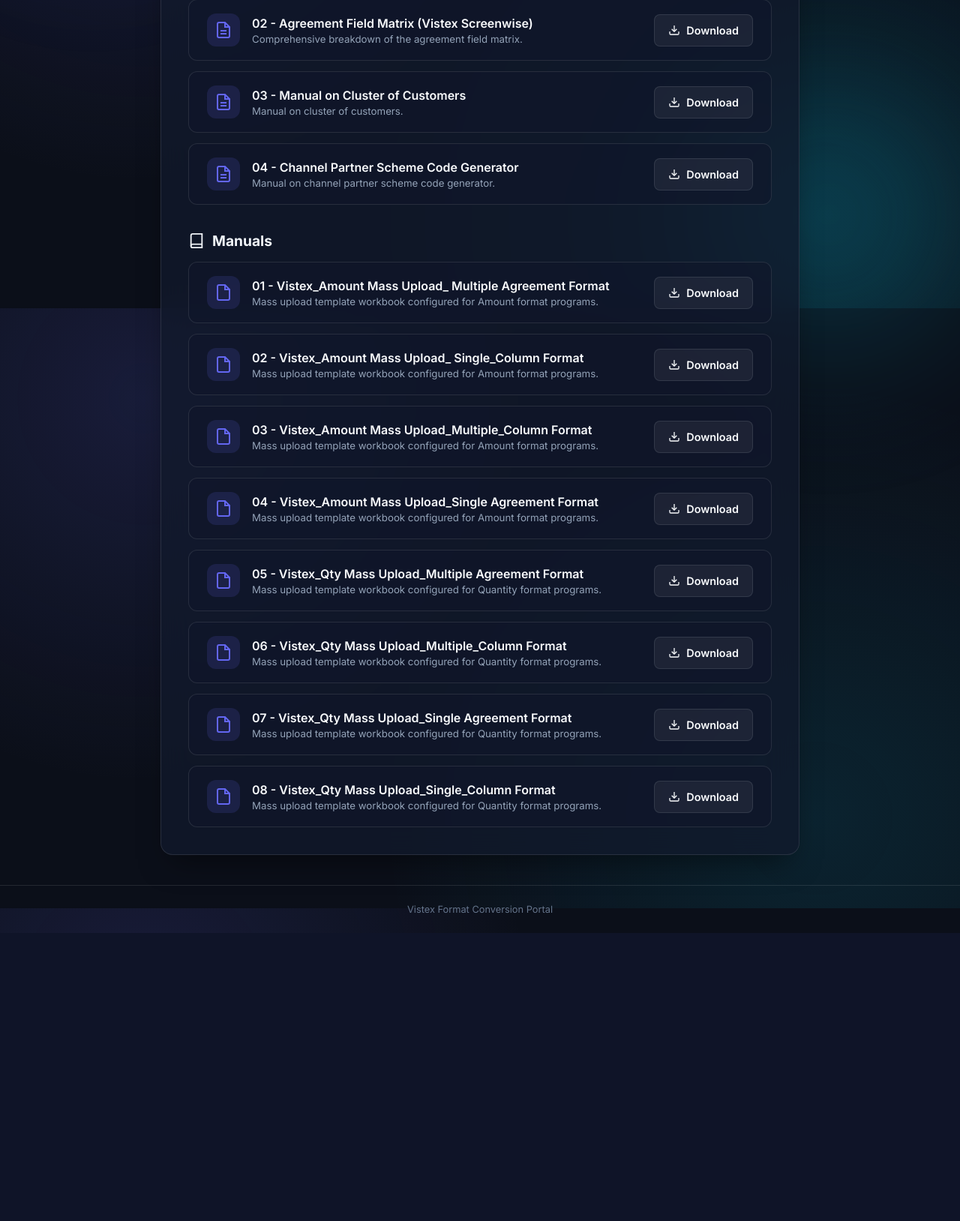
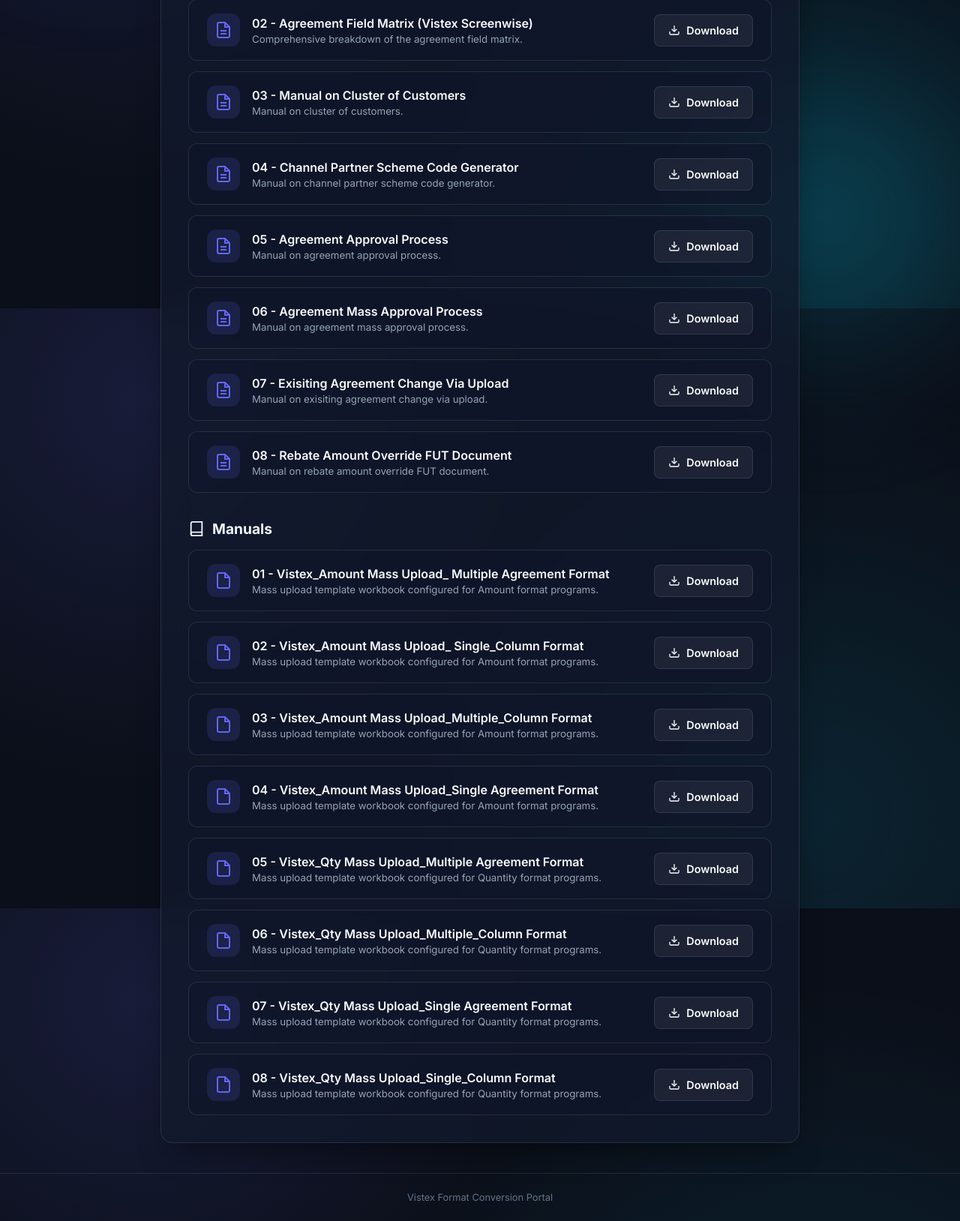
Before and after one commit to UrveshVernekar/vistex-conversion-app, a FastAPI app: template templates/manuals.html in a window 1280 px wide. Shown: the part 389-2017 px from the top of the page at 75% size. Before the commit the page ends 1633 px from the top, so only its background shows below. Run offline with FastAPI, Linux system fonts and the light colour scheme; the template is opened without the code that fills it, so the values that code supplies are empty.

Commit message:
Add Help files

```diff
--- a/templates/manuals.html
+++ b/templates/manuals.html
@@ -167,6 +167,109 @@
               </div>
             </div>
             <a href="/api/manuals/download/04 - Channel Partner Scheme Code Generator.xlsx" class="btn-file-download"
+              download>
+              <svg width="16" height="16" viewBox="0 0 24 24" fill="none" stroke="currentColor" stroke-width="2">
+                <path d="M21 15v4a2 2 0 0 1-2 2H5a2 2 0 0 1-2-2v-4"></path>
+                <polyline points="7 10 12 15 17 10"></polyline>
+                <line x1="12" y1="15" x2="12" y2="3"></line>
+              </svg>
+              <span>Download</span>
+            </a>
+          </div>
+
+          <div class="manual-item-card">
+            <div class="manual-item-info">
+              <div class="manual-icon">
+                <svg width="24" height="24" viewBox="0 0 24 24" fill="none" stroke="currentColor" stroke-width="2">
+                  <path d="M14 2H6a2 2 0 0 0-2 2v16a2 2 0 0 0 2 2h12a2 2 0 0 0 2-2V8z"></path>
+                  <polyline points="14 2 14 8 20 8"></polyline>
+                  <line x1="16" y1="13" x2="8" y2="13"></line>
+                  <line x1="16" y1="17" x2="8" y2="17"></line>
+                </svg>
+              </div>
+              <div class="manual-details">
+                <h3>05 - Agreement Approval Process</h3>
+                <p>Manual on agreement approval process.</p>
+              </div>
+            </div>
+            <a href="/api/manuals/download/05 - Agreement Approval Process.docx" class="btn-file-download" download>
+              <svg width="16" height="16" viewBox="0 0 24 24" fill="none" stroke="currentColor" stroke-width="2">
+                <path d="M21 15v4a2 2 0 0 1-2 2H5a2 2 0 0 1-2-2v-4"></path>
+                <polyline points="7 10 12 15 17 10"></polyline>
+                <line x1="12" y1="15" x2="12" y2="3"></line>
+              </svg>
+              <span>Download</span>
+            </a>
+          </div>
+
+          <div class="manual-item-card">
+            <div class="manual-item-info">
+              <div class="manual-icon">
+                <svg width="24" height="24" viewBox="0 0 24 24" fill="none" stroke="currentColor" stroke-width="2">
+                  <path d="M14 2H6a2 2 0 0 0-2 2v16a2 2 0 0 0 2 2h12a2 2 0 0 0 2-2V8z"></path>
+                  <polyline points="14 2 14 8 20 8"></polyline>
+                  <line x1="16" y1="13" x2="8" y2="13"></line>
+                  <line x1="16" y1="17" x2="8" y2="17"></line>
+                </svg>
+              </div>
+              <div class="manual-details">
+                <h3>06 - Agreement Mass Approval Process</h3>
+                <p>Manual on agreement mass approval process.</p>
+              </div>
+            </div>
+            <a href="/api/manuals/download/06 - Agreement Mass Approval Process.docx" class="btn-file-download"
+              download>
+              <svg width="16" height="16" viewBox="0 0 24 24" fill="none" stroke="currentColor" stroke-width="2">
+                <path d="M21 15v4a2 2 0 0 1-2 2H5a2 2 0 0 1-2-2v-4"></path>
+                <polyline points="7 10 12 15 17 10"></polyline>
+                <line x1="12" y1="15" x2="12" y2="3"></line>
+              </svg>
+              <span>Download</span>
+            </a>
+          </div>
+
+          <div class="manual-item-card">
+            <div class="manual-item-info">
+              <div class="manual-icon">
+                <svg width="24" height="24" viewBox="0 0 24 24" fill="none" stroke="currentColor" stroke-width="2">
+                  <path d="M14 2H6a2 2 0 0 0-2 2v16a2 2 0 0 0 2 2h12a2 2 0 0 0 2-2V8z"></path>
+                  <polyline points="14 2 14 8 20 8"></polyline>
+                  <line x1="16" y1="13" x2="8" y2="13"></line>
+                  <line x1="16" y1="17" x2="8" y2="17"></line>
+                </svg>
+              </div>
+              <div class="manual-details">
+                <h3>07 - Exisiting Agreement Change Via Upload</h3>
+                <p>Manual on exisiting agreement change via upload.</p>
+              </div>
+            </div>
+            <a href="/api/manuals/download/07 - Exisiting Agreement Change Via Upload.docx" class="btn-file-download"
+              download>
+              <svg width="16" height="16" viewBox="0 0 24 24" fill="none" stroke="currentColor" stroke-width="2">
+                <path d="M21 15v4a2 2 0 0 1-2 2H5a2 2 0 0 1-2-2v-4"></path>
+                <polyline points="7 10 12 15 17 10"></polyline>
+                <line x1="12" y1="15" x2="12" y2="3"></line>
+              </svg>
+              <span>Download</span>
+            </a>
+          </div>
+
+          <div class="manual-item-card">
+            <div class="manual-item-info">
+              <div class="manual-icon">
+                <svg width="24" height="24" viewBox="0 0 24 24" fill="none" stroke="currentColor" stroke-width="2">
+                  <path d="M14 2H6a2 2 0 0 0-2 2v16a2 2 0 0 0 2 2h12a2 2 0 0 0 2-2V8z"></path>
+                  <polyline points="14 2 14 8 20 8"></polyline>
+                  <line x1="16" y1="13" x2="8" y2="13"></line>
+                  <line x1="16" y1="17" x2="8" y2="17"></line>
+                </svg>
+              </div>
+              <div class="manual-details">
+                <h3>08 - Rebate Amount Override FUT Document</h3>
+                <p>Manual on rebate amount override FUT document.</p>
+              </div>
+            </div>
+            <a href="/api/manuals/download/08 - Rebate Amount Override FUT Document.docx" class="btn-file-download"
               download>
               <svg width="16" height="16" viewBox="0 0 24 24" fill="none" stroke="currentColor" stroke-width="2">
                 <path d="M21 15v4a2 2 0 0 1-2 2H5a2 2 0 0 1-2-2v-4"></path>
```
Also changed, not shown: 4 other files.
